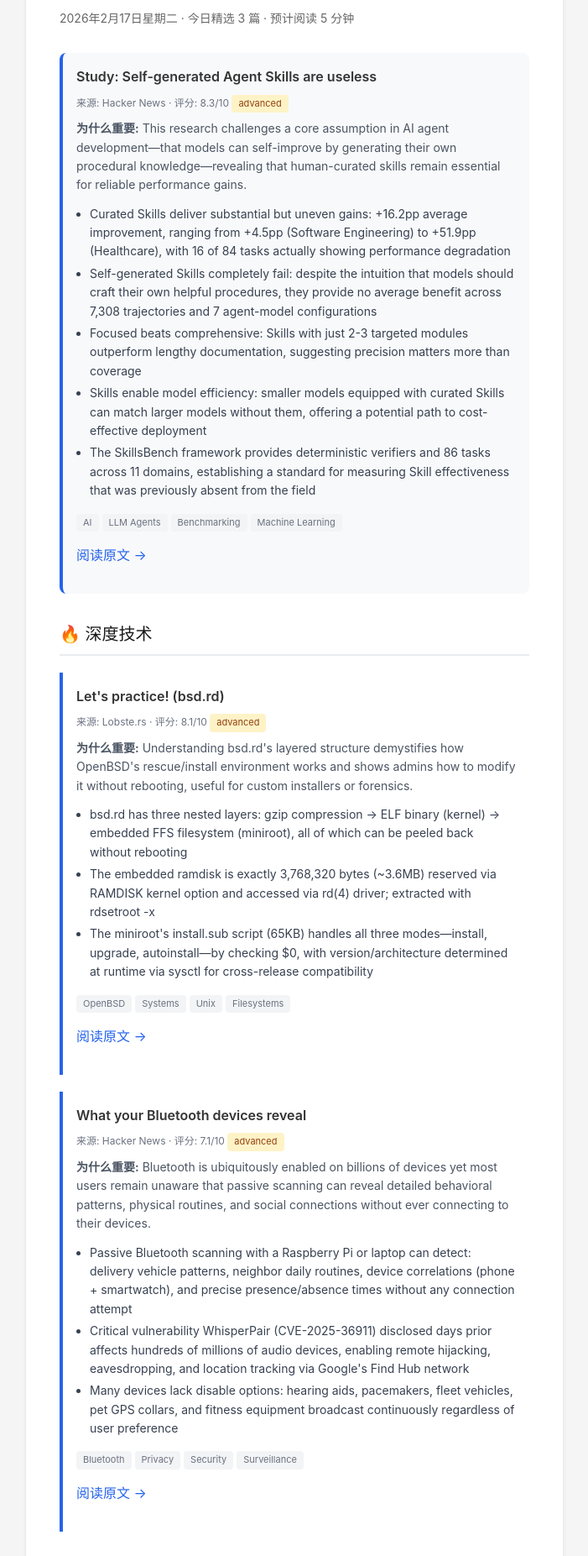
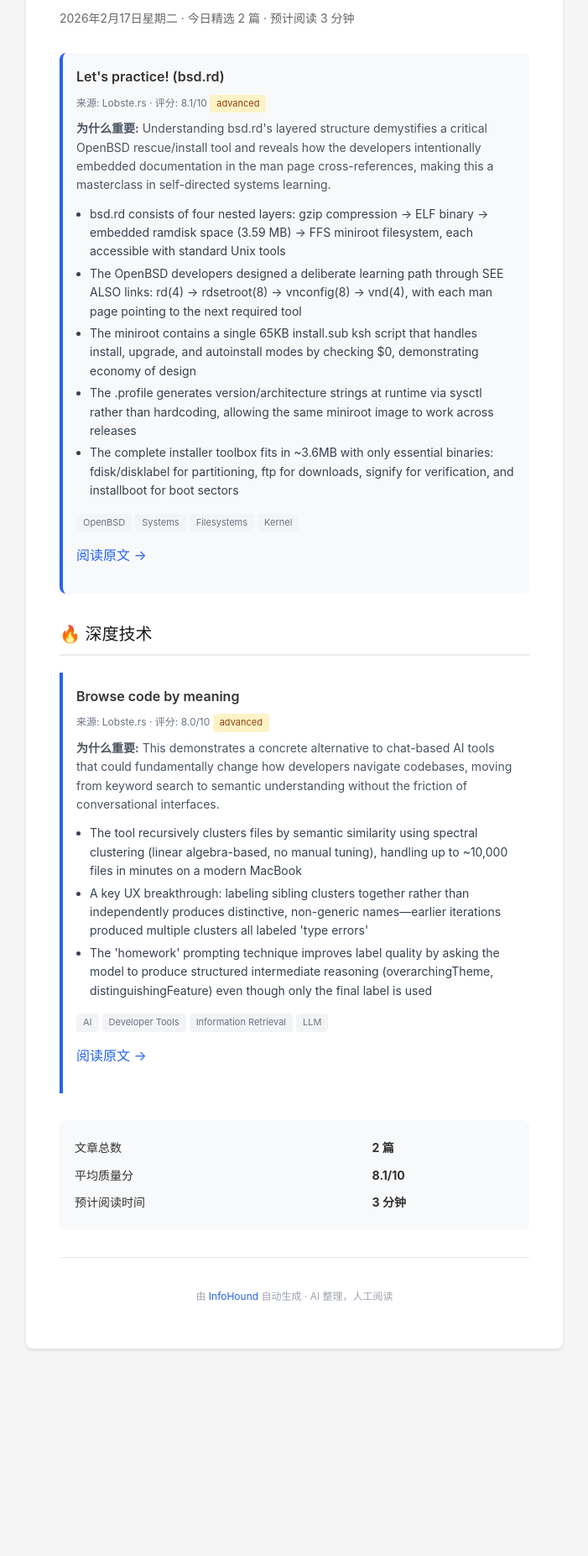
Before and after one commit to Frank-whw/InfoHound, a plain HTML site: page index.html in a window 1280 px wide. Shown: the part 127-1980 px from the top of the page at 84% size, without its empty margins (289-990 px from the left). After the commit the page ends 1753 px from the top, so only its background shows below. Drawn offline with Linux system fonts and the light colour scheme.

Commit message:
deploy: 52e2b529e1e2408968fc53e03c7a3c453fe29ee7

```diff
--- a/index.html
+++ b/index.html
@@ -57,18 +57,18 @@
 <body>
   <div class="container">
     <h1>📰 InfoHound</h1>
-    <p class="subtitle">2026年2月17日星期二 · 今日精选 3 篇 · 预计阅读 5 分钟</p>
+    <p class="subtitle">2026年2月17日星期二 · 今日精选 2 篇 · 预计阅读 3 分钟</p>
 
 
     <div class="headline article tech-deep">
-      <div class="article-title">Study: Self-generated Agent Skills are useless</div>
-      <div class="article-meta">来源: Hacker News · 评分: 8.3/10 <span class="level-badge level-advanced">advanced</span></div>
-      <div class="article-summary"><strong>为什么重要:</strong> This research challenges a core assumption in AI agent development—that models can self-improve by generating their own procedural knowledge—revealing that human-curated skills remain essential for reliable performance gains.</div>
+      <div class="article-title">Let's practice! (bsd.rd)</div>
+      <div class="article-meta">来源: Lobste.rs · 评分: 8.1/10 <span class="level-badge level-advanced">advanced</span></div>
+      <div class="article-summary"><strong>为什么重要:</strong> Understanding bsd.rd's layered structure demystifies a critical OpenBSD rescue/install tool and reveals how the developers intentionally embedded documentation in the man page cross-references, making this a masterclass in self-directed systems learning.</div>
       <ul class="key-points">
-        <li>Curated Skills deliver substantial but uneven gains: +16.2pp average improvement, ranging from +4.5pp (Software Engineering) to +51.9pp (Healthcare), with 16 of 84 tasks actually showing performance degradation</li><li>Self-generated Skills completely fail: despite the intuition that models should craft their own helpful procedures, they provide no average benefit across 7,308 trajectories and 7 agent-model configurations</li><li>Focused beats comprehensive: Skills with just 2-3 targeted modules outperform lengthy documentation, suggesting precision matters more than coverage</li><li>Skills enable model efficiency: smaller models equipped with curated Skills can match larger models without them, offering a potential path to cost-effective deployment</li><li>The SkillsBench framework provides deterministic verifiers and 86 tasks across 11 domains, establishing a standard for measuring Skill effectiveness that was previously absent from the field</li>
+        <li>bsd.rd consists of four nested layers: gzip compression → ELF binary → embedded ramdisk space (3.59 MB) → FFS miniroot filesystem, each accessible with standard Unix tools</li><li>The OpenBSD developers designed a deliberate learning path through SEE ALSO links: rd(4) → rdsetroot(8) → vnconfig(8) → vnd(4), with each man page pointing to the next required tool</li><li>The miniroot contains a single 65KB install.sub ksh script that handles install, upgrade, and autoinstall modes by checking $0, demonstrating economy of design</li><li>The .profile generates version/architecture strings at runtime via sysctl rather than hardcoding, allowing the same miniroot image to work across releases</li><li>The complete installer toolbox fits in ~3.6MB with only essential binaries: fdisk/disklabel for partitioning, ftp for downloads, signify for verification, and installboot for boot sectors</li>
       </ul>
-      <div class="tags"><span class="tag">AI</span><span class="tag">LLM Agents</span><span class="tag">Benchmarking</span><span class="tag">Machine Learning</span></div>
-      <p><a href="https://arxiv.org/abs/2602.12670" target="_blank">阅读原文 →</a></p>
+      <div class="tags"><span class="tag">OpenBSD</span><span class="tag">Systems</span><span class="tag">Filesystems</span><span class="tag">Kernel</span></div>
+      <p><a href="https://openbsdjumpstart.org/bsd.rd/" target="_blank">阅读原文 →</a></p>
     </div>
 
 
@@ -77,25 +77,14 @@
       <div class="section-title">🔥 深度技术</div>
 
     <div class="article tech-deep">
-      <div class="article-title">Let's practice! (bsd.rd)</div>
-      <div class="article-meta">来源: Lobste.rs · 评分: 8.1/10 <span class="level-badge level-advanced">advanced</span></div>
-      <div class="article-summary"><strong>为什么重要:</strong> Understanding bsd.rd's layered structure demystifies how OpenBSD's rescue/install environment works and shows admins how to modify it without rebooting, useful for custom installers or forensics.</div>
+      <div class="article-title">Browse code by meaning</div>
+      <div class="article-meta">来源: Lobste.rs · 评分: 8.0/10 <span class="level-badge level-advanced">advanced</span></div>
+      <div class="article-summary"><strong>为什么重要:</strong> This demonstrates a concrete alternative to chat-based AI tools that could fundamentally change how developers navigate codebases, moving from keyword search to semantic understanding without the friction of conversational interfaces.</div>
       <ul class="key-points">
-        <li>bsd.rd has three nested layers: gzip compression → ELF binary (kernel) → embedded FFS filesystem (miniroot), all of which can be peeled back without rebooting</li><li>The embedded ramdisk is exactly 3,768,320 bytes (~3.6MB) reserved via RAMDISK kernel option and accessed via rd(4) driver; extracted with rdsetroot -x</li><li>The miniroot's install.sub script (65KB) handles all three modes—install, upgrade, autoinstall—by checking $0, with version/architecture determined at runtime via sysctl for cross-release compatibility</li>
+        <li>The tool recursively clusters files by semantic similarity using spectral clustering (linear algebra-based, no manual tuning), handling up to ~10,000 files in minutes on a modern MacBook</li><li>A key UX breakthrough: labeling sibling clusters together rather than independently produces distinctive, non-generic names—earlier iterations produced multiple clusters all labeled 'type errors'</li><li>The 'homework' prompting technique improves label quality by asking the model to produce structured intermediate reasoning (overarchingTheme, distinguishingFeature) even though only the final label is used</li>
       </ul>
-      <div class="tags"><span class="tag">OpenBSD</span><span class="tag">Systems</span><span class="tag">Unix</span><span class="tag">Filesystems</span></div>
-      <p><a href="https://openbsdjumpstart.org/bsd.rd/" target="_blank">阅读原文 →</a></p>
-    </div>
-
-    <div class="article tech-deep">
-      <div class="article-title">What your Bluetooth devices reveal</div>
-      <div class="article-meta">来源: Hacker News · 评分: 7.1/10 <span class="level-badge level-advanced">advanced</span></div>
-      <div class="article-summary"><strong>为什么重要:</strong> Bluetooth is ubiquitously enabled on billions of devices yet most users remain unaware that passive scanning can reveal detailed behavioral patterns, physical routines, and social connections without ever connecting to their devices.</div>
-      <ul class="key-points">
-        <li>Passive Bluetooth scanning with a Raspberry Pi or laptop can detect: delivery vehicle patterns, neighbor daily routines, device correlations (phone + smartwatch), and precise presence/absence times without any connection attempt</li><li>Critical vulnerability WhisperPair (CVE-2025-36911) disclosed days prior affects hundreds of millions of audio devices, enabling remote hijacking, eavesdropping, and location tracking via Google's Find Hub network</li><li>Many devices lack disable options: hearing aids, pacemakers, fleet vehicles, pet GPS collars, and fitness equipment broadcast continuously regardless of user preference</li>
-      </ul>
-      <div class="tags"><span class="tag">Bluetooth</span><span class="tag">Privacy</span><span class="tag">Security</span><span class="tag">Surveillance</span></div>
-      <p><a href="https://blog.dmcc.io/journal/2026-bluetooth-privacy-bluehood/" target="_blank">阅读原文 →</a></p>
+      <div class="tags"><span class="tag">AI</span><span class="tag">Developer Tools</span><span class="tag">Information Retrieval</span><span class="tag">LLM</span></div>
+      <p><a href="https://haskellforall.com/2026/02/browse-code-by-meaning" target="_blank">阅读原文 →</a></p>
     </div>
 
     </div>
@@ -103,9 +92,9 @@
 
     <div class="stats">
       <table>
-        <tr><td>文章总数</td><td><strong>3 篇</strong></td></tr>
-        <tr><td>平均质量分</td><td><strong>7.8/10</strong></td></tr>
-        <tr><td>预计阅读时间</td><td><strong>5 分钟</strong></td></tr>
+        <tr><td>文章总数</td><td><strong>2 篇</strong></td></tr>
+        <tr><td>平均质量分</td><td><strong>8.1/10</strong></td></tr>
+        <tr><td>预计阅读时间</td><td><strong>3 分钟</strong></td></tr>
       </table>
     </div>
 
```
Also changed, not shown: 2026-02-17.md (+23 -35 lines).
